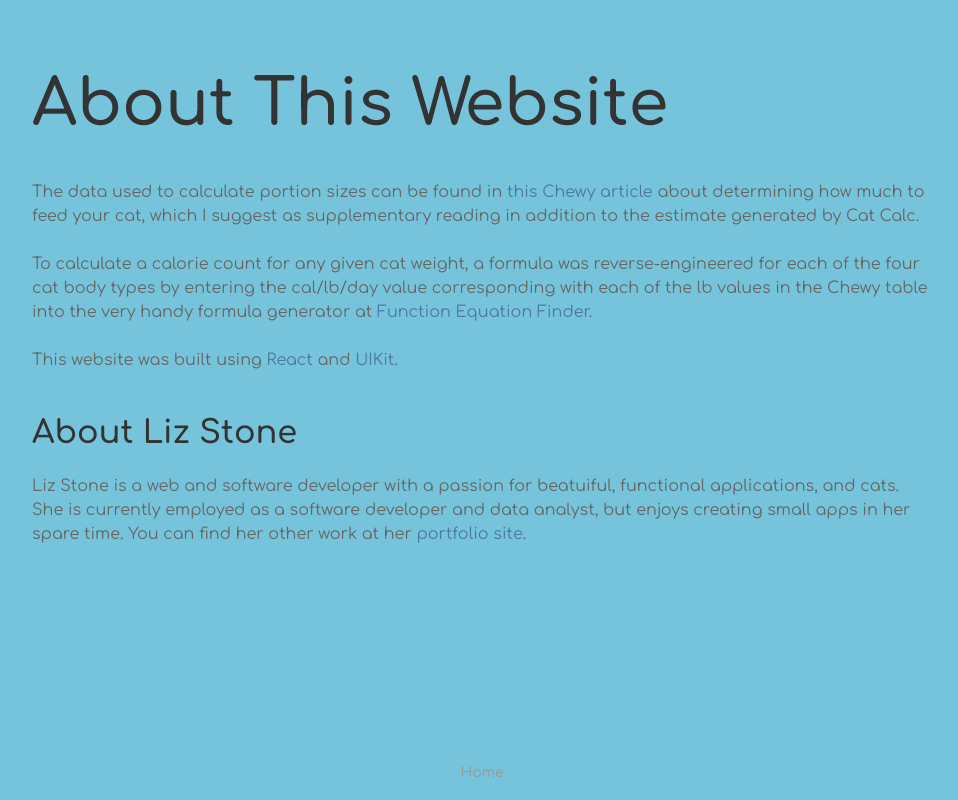
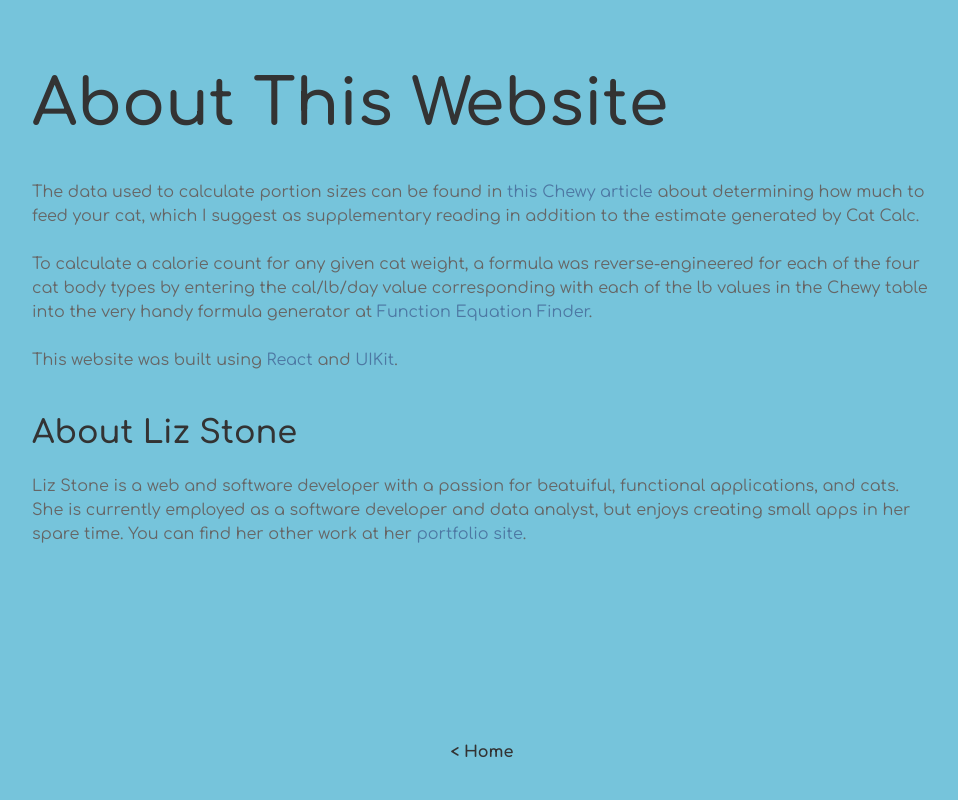
Before and after one commit to liztheshiz/cat-calc, a React (Create React App) app: page / in a window 1280 px wide. Both pictures are taken after a click on the link "About". Shown: the whole page, without its empty margins (158-1116 px from the left). Built offline with nearby package versions, Linux system fonts and the light colour scheme.

Commit message:
footer link size and color updated to be more prominent

```diff
--- a/src/App.css
+++ b/src/App.css
@@ -31,7 +31,13 @@ body {
 
 .footer {
     text-align: center;
-    padding: 16px;
+    padding: 36px;
+}
+
+@media screen and (max-width: 639px) and (max-height: 759px) {
+    .footer {
+        padding-bottom: 16px;
+    }
 }
 
 /* Ensures each word on new line */
@@ -52,6 +58,16 @@ a:focus {
     color: #3e6185;
 }
 
+footer>a {
+    color: #333;
+    font-weight: 700 !important;
+}
+
+footer>a:hover,
+footer>a:focus {
+    color: #222;
+}
+
 /* UK Overrides */
 
 .uk-grid {
--- a/src/components/footer.js
+++ b/src/components/footer.js
@@ -1,8 +1,8 @@
 function Footer({ currentView, setCurrentView }) {
     return (
         <footer className="footer">
-            {currentView == 'home' && <a className="uk-link-muted uk-text-small" onClick={() => setCurrentView('about')}>About</a>}
-            {currentView == 'about' && <a className="uk-link-muted uk-text-small" onClick={() => setCurrentView('home')}>Home</a>}
+            {currentView == 'home' && <a className="uk-text-medium" onClick={() => setCurrentView('about')}>About</a>}
+            {currentView == 'about' && <a className="uk-text-medium" onClick={() => setCurrentView('home')}>&lt; Home</a>}
         </footer>
     );
 }
```
